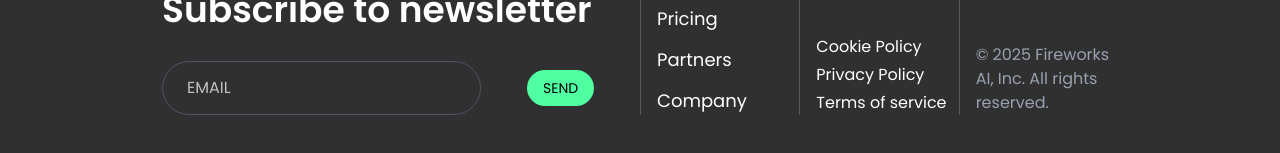
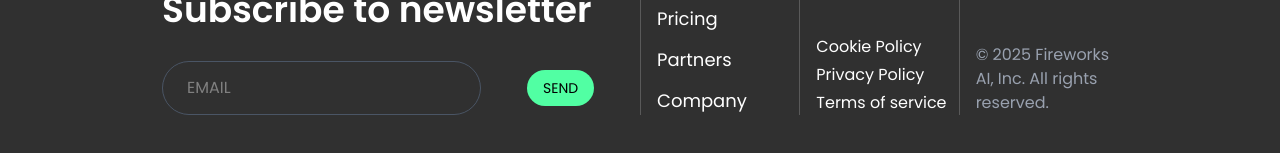
Before and after one commit to DenysNeto/frontendDanil, a React (Vite) app in the folder frontend/: page / in a window 1280 px wide. Shown: the part 1343-1496 px from the top of the page. Built offline with nearby package versions, Linux system fonts and the light colour scheme; no server answers.

Commit message:
change color of default prompt text

```diff
--- a/frontend/src/index.css
+++ b/frontend/src/index.css
@@ -81,13 +81,13 @@ input, textarea {
 }
 
 input::placeholder, textarea::placeholder {
-  color: white !important;
-  opacity: 0.7; /* Немного прозрачнее для лучшего вида */
+  color: gray !important;
+  opacity: 1;
 }
 
 /* Более специфичный селектор для переопределения стилей Tailwind */
 input.placeholder\:gray-400::placeholder,
 textarea.placeholder\:gray-400::placeholder {
-  color: white !important;
-  opacity: 0.7;
+  color: gray !important;
+  opacity: 1;
 }
```
Also changed, not shown: frontend/src/components/ui/PromptInput.jsx (line endings or trailing spaces).
